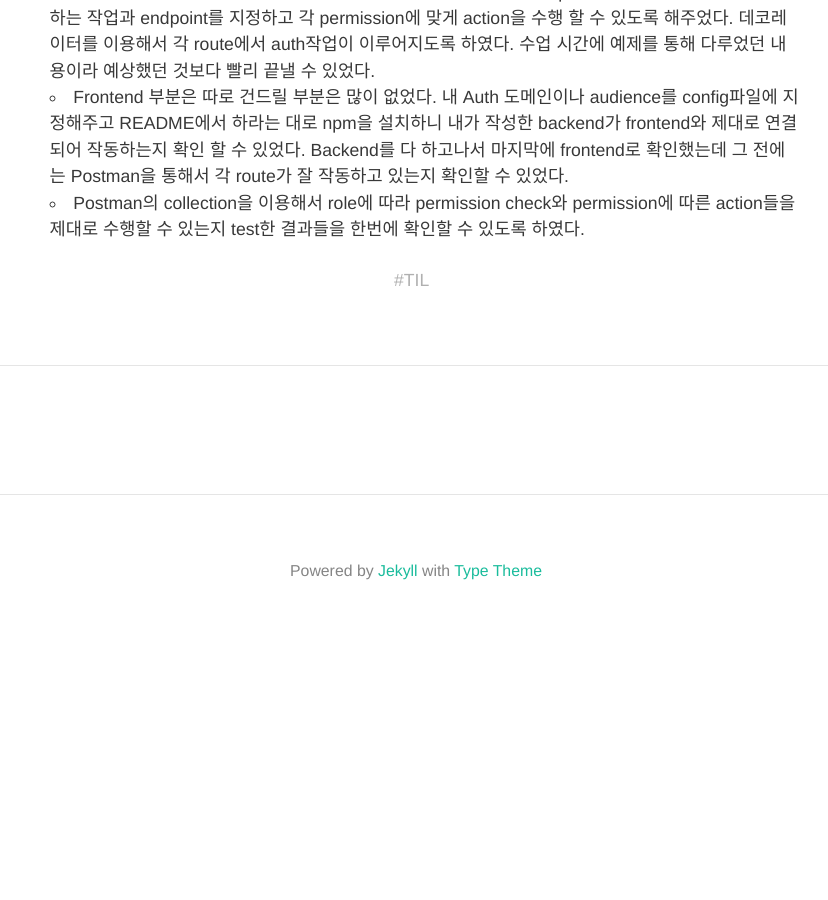
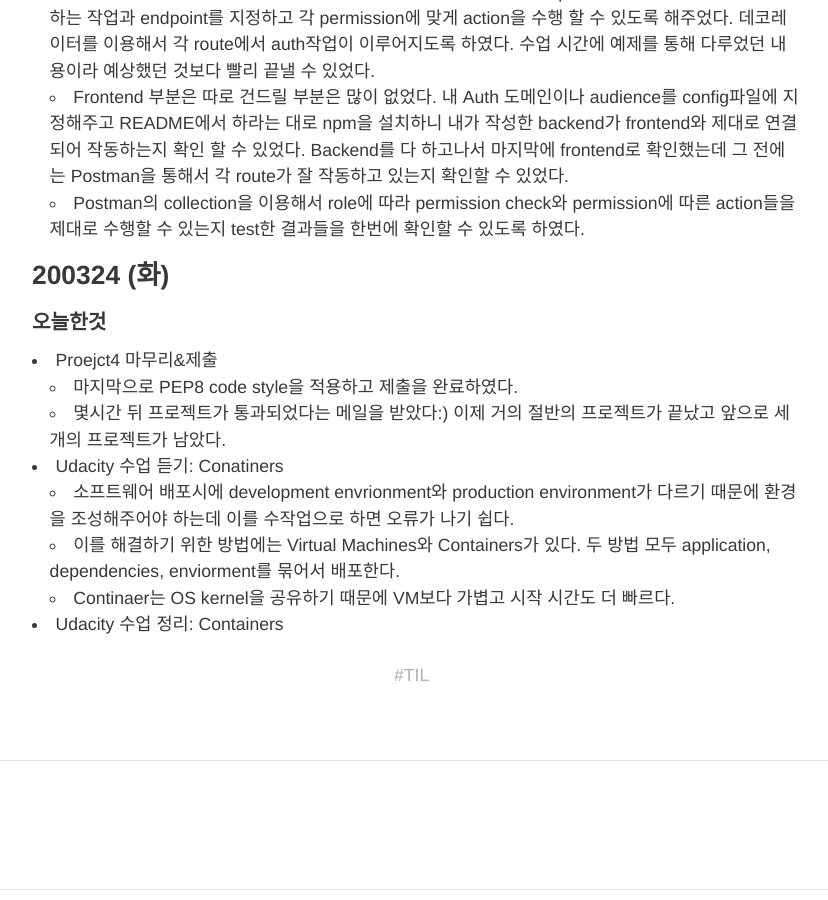
Before and after one commit to HyunlangBan/hyunlangban.github.io, a Jekyll site: the page built from _posts/TIL/2020-03-23-week-til.md, in a window 1280 px wide and 900 px high, scrolled down 492 px. Shown: the whole window, without its empty margins (224-1052 px from the left). Built offline with Jekyll 4.4.1, drawn with Linux system fonts in a browser that asks for light colours; nearby versions of some CDN libraries; some web fonts are replaced; comment, search, counter and statistics services are not loaded; before the commit the page ends 1139 px from its top, so only the background shows below that.

Commit message:
Add 200324 TIL

```diff
--- a/_posts/TIL/2020-03-23-week-til.md
+++ b/_posts/TIL/2020-03-23-week-til.md
@@ -12,3 +12,14 @@ title: 200323-200329 TIL
   내가 작성한 backend가 frontend와 제대로 연결되어 작동하는지 확인 할 수 있었다. Backend를 다 하고나서 마지막에 frontend로 확인했는데 그 전에는 Postman을 통해서 각 route가
   잘 작동하고 있는지 확인할 수 있었다.
   - Postman의 collection을 이용해서 role에 따라 permission check와 permission에 따른 action들을 제대로 수행할 수 있는지 test한 결과들을 한번에 확인할 수 있도록 하였다.
+
+### 200324 (화)
+#### 오늘한것
+- Proejct4 마무리&제출
+  - 마지막으로 PEP8 code style을 적용하고 제출을 완료하였다.
+  - 몇시간 뒤 프로젝트가 통과되었다는 메일을 받았다:) 이제 거의 절반의 프로젝트가 끝났고 앞으로 세 개의 프로젝트가 남았다.
+- Udacity 수업 듣기: Conatiners
+  - 소프트웨어 배포시에 development envrionment와 production environment가 다르기 때문에 환경을 조성해주어야 하는데 이를 수작업으로 하면 오류가 나기 쉽다.
+  - 이를 해결하기 위한 방법에는 Virtual Machines와 Containers가 있다. 두 방법 모두 application, dependencies, enviorment를 묶어서 배포한다.
+  - Continaer는 OS kernel을 공유하기 때문에 VM보다 가볍고 시작 시간도 더 빠르다.
+- Udacity 수업 정리: Containers
```
